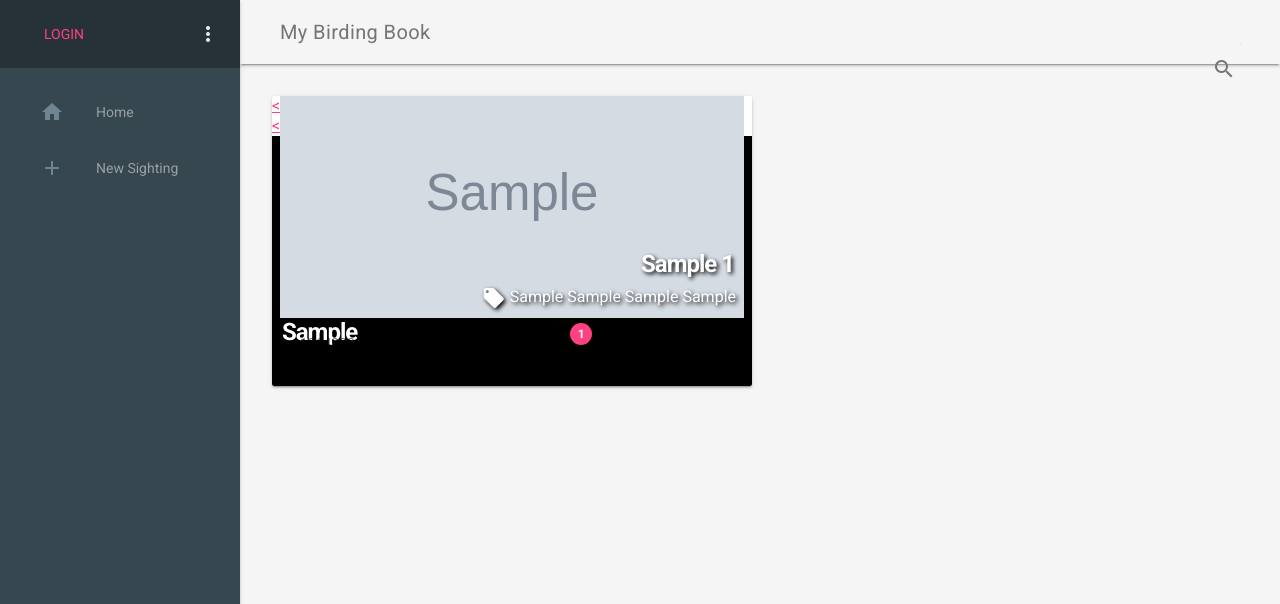
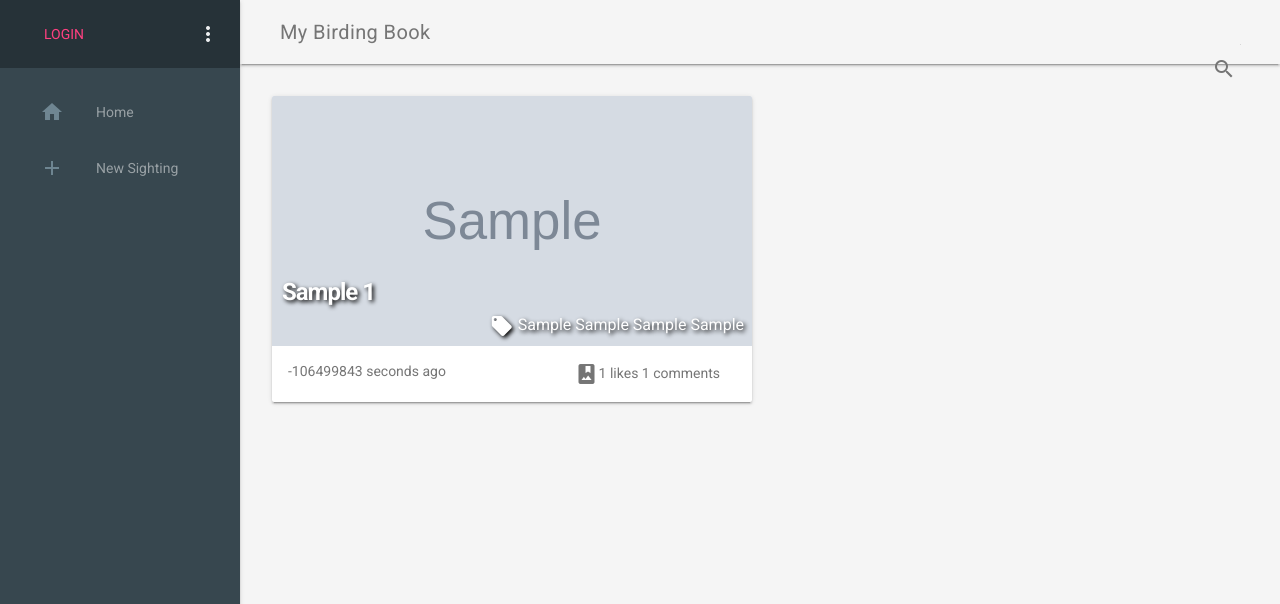
Before and after one commit to jefferythewind/theBirdingBook, a Django app: template birds/templates/birds/index.html in a window 1280 px wide. Shown: the top 604 px of the page. Run offline with Django 3.2, Linux system fonts and the light colour scheme; the template is opened without the code that fills it: values that come from a table or form of the project are taken from there, others are empty; tables that the repository leaves empty hold one stand-in row (values such as "Sample post"); grey boxes marked "Sample" are stand-in pictures; parts of the project's set-up code (start-up, migrations or seed data) failed here and were passed over; some libraries are stand-ins or nearby versions.

Commit message:
Revert "not sure what the problem is"
This reverts commit cefc8abb19d38698fc436237fbc6dd3c3ab3499e.

```diff
--- a/birds/templates/birds/index.html
+++ b/birds/templates/birds/index.html
@@ -9,27 +9,6 @@
 			{% for sighting in latest_sighting_list %}
 				<div class="hover-card mdl-cell mdl-cell--6-col-desktop mdl-cell--8-col-tablet demo-card-wide mdl-card mdl-shadow--2dp">
 					<a class="no-decoration" href="{% url 'birds:view_sighting' sighting.id %}">
-<<<<<<< Updated upstream
-=======
-<<<<<<< HEAD
-<<<<<<< HEAD
-<<<<<<< HEAD
-						{% if sighting.images.
-						<!--<div class="image image-block-m" style="background: url({{ sighting.image.url }}) no-repeat center;background-size:cover;">-->
-						<div class="image image-block-m">
-							<h4>
-								<span>{{ sighting.caption }} </span>
-							</h4>
-							<div class="mdl-card__actions index-species-tag">
-								<span>
-									<i class="material-icons">local_offer</i><span> {{sighting.species_tag}}</span>
-								</span>
-=======
-=======
->>>>>>> origin/master
-=======
->>>>>>> origin/master
->>>>>>> Stashed changes
 						{% if sighting.images.count == 0 %}
 							<div class="image image-block-m">
 								<h4>
@@ -40,16 +19,6 @@
 										<i class="material-icons">local_offer</i><span> {{sighting.species_tag}}</span>
 									</span>
 								</div>
-<<<<<<< Updated upstream
-=======
-<<<<<<< HEAD
-<<<<<<< HEAD
->>>>>>> origin/master
-=======
->>>>>>> origin/master
-=======
->>>>>>> origin/master
->>>>>>> Stashed changes
 							</div>
 						{% else %}
 							{% with sighting.images.all|first as image %}
@@ -70,7 +39,7 @@
 
 						<div style="float:left">{{ sighting.time_diff }}</div>
 
-						<div style="float:right"><div class="material-icons mdl-badge mdl-badge--overlap mdl-cell--hide-phone" data-badge="{{ sighting.images.count }}">photo_album</div>{{ sighting.num_likes }} likes {{ sighting.num_comments }} comments</div>
+						<div style="float:right"><i class="material-icons">photo_album</i>{{ sighting.num_likes }} likes {{ sighting.num_comments }} comments</div>
 					</div>
 					<!--<div class="mdl-card__menu">
 						<button class="mdl-button mdl-button--icon mdl-js-button mdl-js-ripple-effect index-card-buttons">
```
